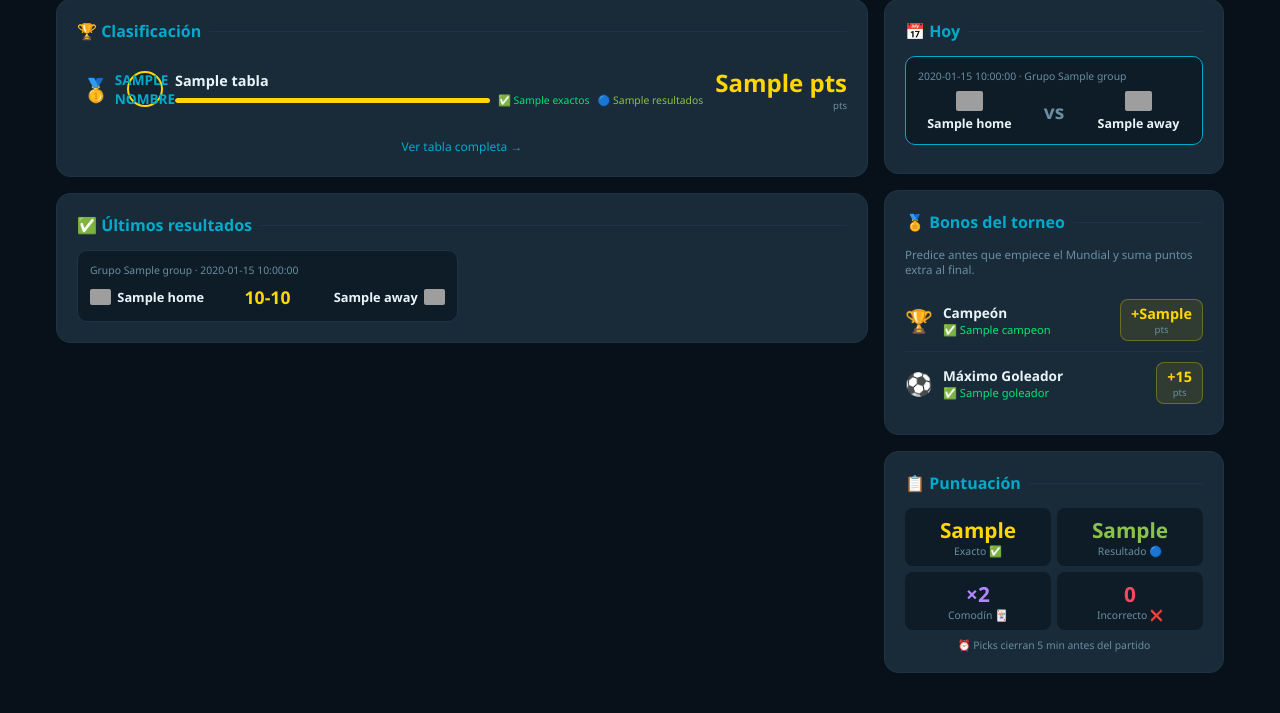
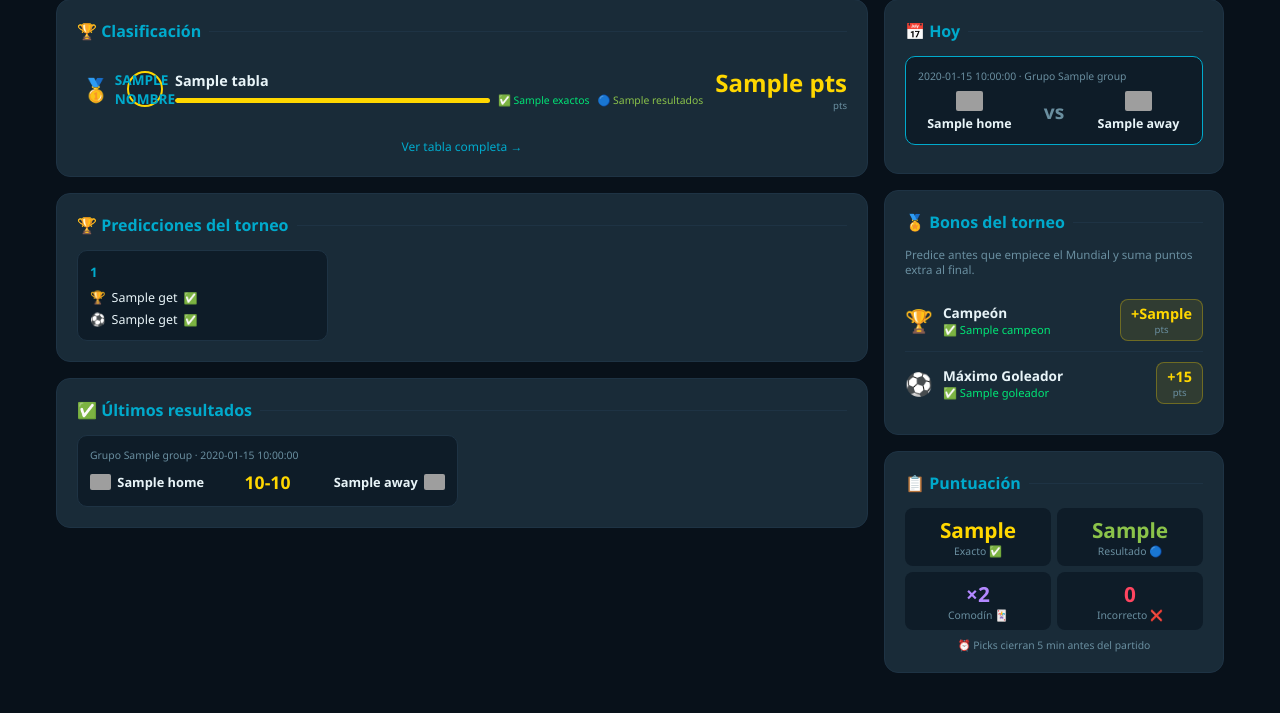
Before and after one commit to jfacusse/polla-autored-2026, a Flask app: template templates/index.html in a window 1280 px wide. Shown: the part 306-1019 px from the top of the page. Run offline with Flask 3, Linux system fonts and the light colour scheme; the template is opened without the code that fills it: most values are stand-ins (such as "Sample title", 1, 10 or a date in 2020); grey boxes are pictures that could not be loaded.

Commit message:
Show all participants' campeon/goleador picks on home page
Co-Authored-By: Claude Sonnet 4.6 <noreply@anthropic.com>

```diff
--- a/app.py
+++ b/app.py
@@ -228,12 +228,20 @@ def index():
                 user_data = {**p, "pos": i + 1}
                 break
 
+    all_preds = _load("predictions")
+    torneo_picks_all = {
+        uid: all_preds.get(uid, {}).get("torneo", {})
+        for uid in parts
+        if not parts[uid].get("es_admin") and parts[uid].get("activo", True)
+    }
+
     return render_template("index.html",
         cfg=cfg, tabla=tabla, upcoming=upcoming, finished=finished,
         today_matches=today_matches, recent=recent,
         user=user_id, user_data=user_data,
         jokers_usados=len(jokers_usados), jokers_max=jokers_max,
-        torneo_res=torneo_res, total_jugados=len(res))
+        torneo_res=torneo_res, total_jugados=len(res),
+        torneo_picks_all=torneo_picks_all)
 
 
 @app.route("/login", methods=["GET","POST"])
--- a/templates/index.html
+++ b/templates/index.html
@@ -110,6 +110,44 @@
     <div style="font-weight:700">¡Nadie ha ingresado predicciones aún!</div>
     <p style="color:var(--muted);font-size:.85rem;margin-top:6px">Sé el primero en registrarte y predecir.</p>
     <a href="/login" class="btn btn-primary" style="margin-top:16px;display:inline-block">Unirse ⚽</a>
+  </div>
+  {% endif %}
+
+  <!-- PREDICCIONES DEL TORNEO -->
+  {% if torneo_picks_all %}
+  <div class="card">
+    <div class="card-title">🏆 Predicciones del torneo</div>
+    <div style="display:grid;grid-template-columns:repeat(auto-fill,minmax(200px,1fr));gap:8px">
+      {% for uid, picks in torneo_picks_all.items() %}
+      {% set nombre = tabla | selectattr('id','eq',uid) | map(attribute='nombre') | first | default(uid) %}
+      <div style="background:var(--dark2);border:1px solid var(--border);border-radius:10px;padding:12px">
+        <div style="font-weight:700;font-size:.82rem;margin-bottom:8px;color:var(--ar);
+          white-space:nowrap;overflow:hidden;text-overflow:ellipsis">
+          {{ nombre.split('@')[0] }}
+        </div>
+        <div style="display:flex;flex-direction:column;gap:5px">
+          <div style="display:flex;align-items:center;gap:6px;font-size:.78rem">
+            <span style="color:var(--gold)">🏆</span>
+            <span style="color:{% if picks.get('campeon') %}var(--text){% else %}var(--muted){% endif %}">
+              {{ picks.get('campeon') or '—' }}
+            </span>
+            {% if torneo_res.get('campeon') and picks.get('campeon') and picks.campeon|lower == torneo_res.campeon|lower %}
+            <span style="color:var(--green);font-size:.7rem">✅</span>
+            {% endif %}
+          </div>
+          <div style="display:flex;align-items:center;gap:6px;font-size:.78rem">
+            <span>⚽</span>
+            <span style="color:{% if picks.get('goleador') %}var(--text){% else %}var(--muted){% endif %}">
+              {{ picks.get('goleador') or '—' }}
+            </span>
+            {% if torneo_res.get('goleador') and picks.get('goleador') and picks.goleador|lower == torneo_res.goleador|lower %}
+            <span style="color:var(--green);font-size:.7rem">✅</span>
+            {% endif %}
+          </div>
+        </div>
+      </div>
+      {% endfor %}
+    </div>
   </div>
   {% endif %}
 
```
